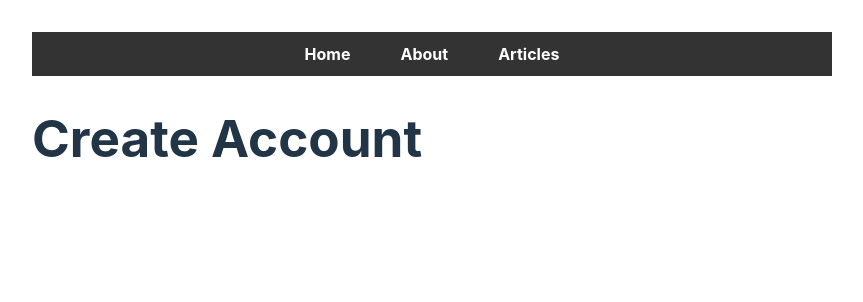
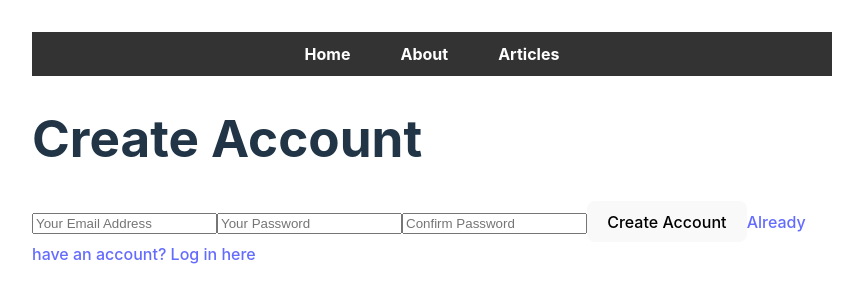
Before and after one commit to chantel-mills-code/react-full-stack-site, a React (Vite) app in the folder front-end/: page /create-account in a window 1280 px wide. Shown: the top 302 px of the page, without its empty margins (208-1071 px from the left). Built offline with nearby package versions, Linux system fonts and the light colour scheme.

Commit message:
setup create acc page + create acc in firebase
(acc = account)

Create Account page creates a user in firebase which can be used to log in

```diff
--- a/front-end/src/pages/CreateAccountPage.jsx
+++ b/front-end/src/pages/CreateAccountPage.jsx
@@ -1,5 +1,54 @@
+import { useState } from "react";
+import { Link, useNavigate } from "react-router-dom";
+import { getAuth, createUserWithEmailAndPassword } from 'firebase/auth';
+
 export default function CreateAccountPage() {
+    const [email, setEmail] = useState("");
+    const [password, setPassword] = useState("");
+    const [confirmPassword, setConfirmPassword] = useState("");
+    const [error, setError] = useState("");
+
+    const navigate = useNavigate();
+
+    async function createAccount() {
+        if (password !== confirmPassword) {
+            setError("Password and Confirm Password do not match!");
+            return;
+        }
+        try {
+            await createUserWithEmailAndPassword(getAuth(), email, password);
+            navigate('/articles')
+        } catch (e) {
+            setError(e.message)
+        }
+    }
+
     return (
-        <h1>Create Account</h1>
+        <>
+            <h1>Create Account</h1>
+            {error && <p>{error}</p>}
+            <input
+                placeholder="Your Email Address"
+                value={email}
+                onChange={e => setEmail(e.target.value)} />
+
+            <input
+                placeholder="Your Password"
+                value={password}
+                onChange={e => setPassword(e.target.value)}
+                type="password" />
+
+            <input
+                placeholder="Confirm Password"
+                value={confirmPassword}
+                onChange={e => setConfirmPassword(e.target.value)}
+                type="password" />
+
+            <button onClick={createAccount}>
+                Create Account
+            </button>
+
+            <Link to='/login'>Already have an account? Log in here</Link>
+        </>
     )
 }
```
